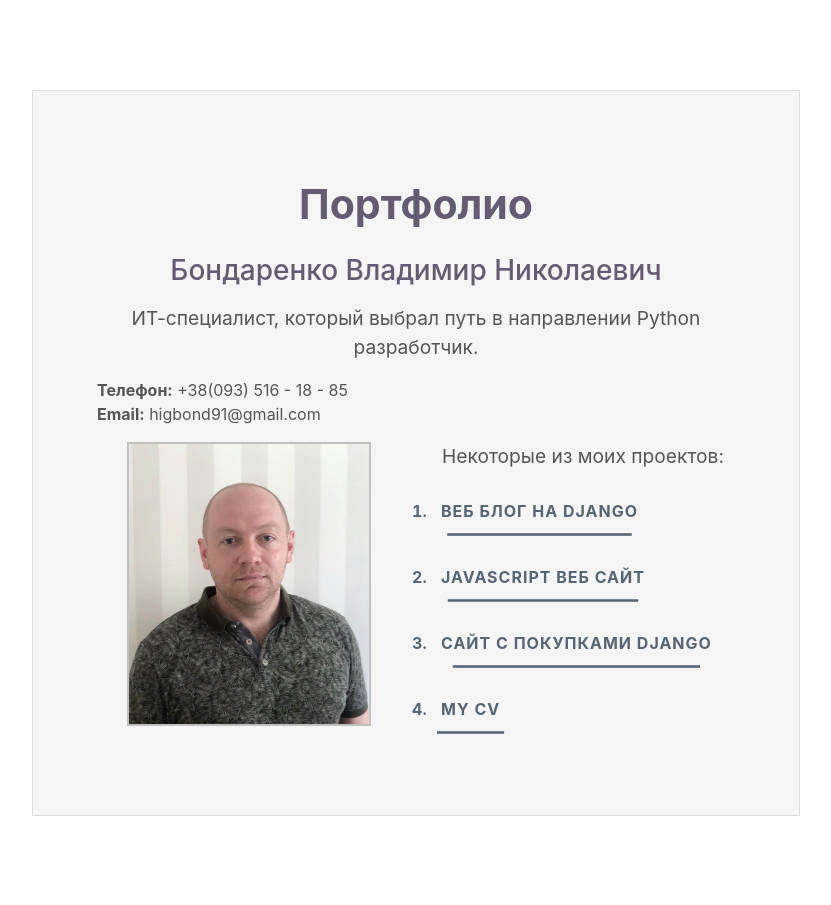
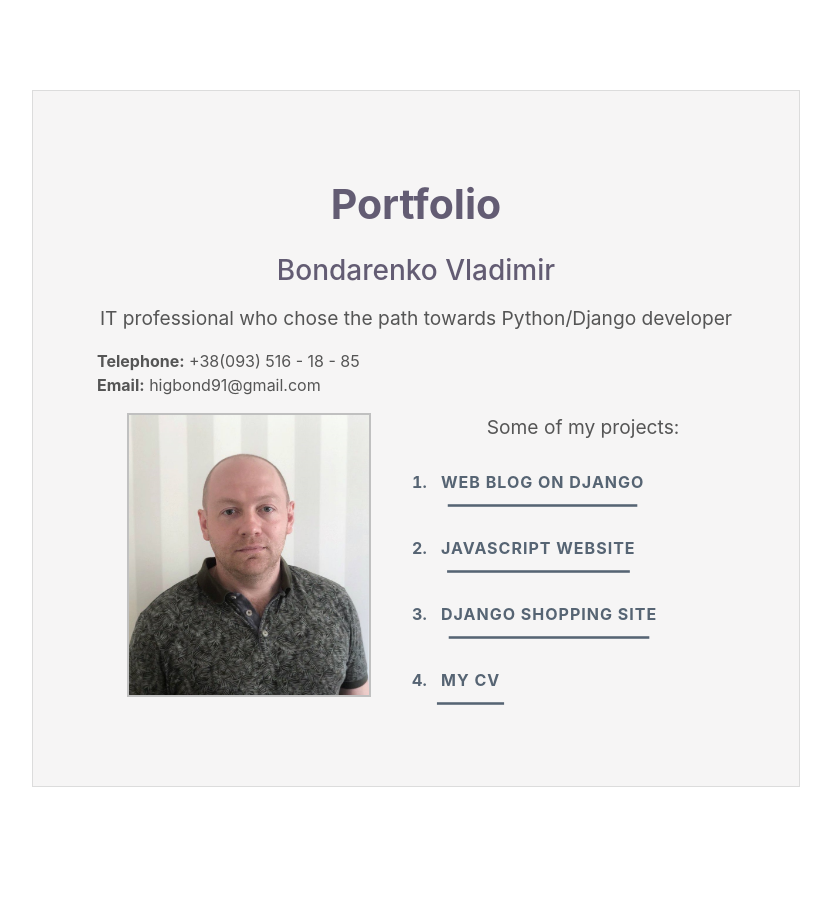
Before and after one commit to Higbond/potfolio, a Django app: page / in a window 1280 px wide. Shown: the whole page, without its empty margins (224-1055 px from the left). After the commit the page ends 787 px from the top, so only its background shows below. Run offline with Django 3.2, Linux system fonts and the light colour scheme.

Commit message:
first commit

```diff
--- a/main/templates/main/home.html
+++ b/main/templates/main/home.html
@@ -11,11 +11,11 @@
 </head>
 <body>
   <div class="panel">
-		<h1 class="heading">Портфолио</h1>
-		<h3 class="heading">Бондаренко Владимир Николаевич</h3>
-			<p>ИТ-специалист, который выбрал путь в направлении Python разработчик.</p>
+		<h1 class="heading">Portfolio</h1>
+		<h3 class="heading">Bondarenko Vladimir </h3>
+			<p>IT professional who chose the path towards Python/Django developer</p>
   		<ul class="text-left">
-  		  <li><b>Телефон:</b> +38(093) 516 - 18 - 85</li>
+  		  <li><b>Telephone:</b> +38(093) 516 - 18 - 85</li>
   		  <li><b>Email:</b> higbond91@gmail.com</li>
   		</ul>
 
@@ -24,12 +24,12 @@
 	        <img src="{% static 'img/portfolio.jpg' %}" class="userAnketa" alt="Фото">
 	      </div>
 	      <div class="col-md-6">
-	        <p class="left-text">Некоторые из моих проектов:</p>
+	        <p class="left-text">Some of my projects:</p>
 	        <ol class="text-left cl-effect-7">
-	          <li><a href="https://budgrand.herokuapp.com/" title="Посетить сайт">Веб блог на Django</a></li>
-	          <li><a href="https://budgrand.herokuapp.com/" title="Посетить сайт">JavaScript веб сайт</a></li>
-	          <li><a href="#" title="Посетить сайт">Сайт с покупками Django</a></li>
-				<li><a href="#" title="Посетить сайт">My CV</a></li>
+	          <li><a href="https://budgrand.herokuapp.com/" title="Посетить сайт">Web blog on Django</a></li>
+	          <li><a href="https://budgrand.herokuapp.com/" title="Посетить сайт">JavaScript website</a></li>
+	          <li><a href="#" title="Посетить сайт">Django Shopping Site</a></li>
+				<li><a href="https://github.com/Higbond/My-CV" title="Посетить сайт">My CV</a></li>
 	        </ol>
 	      </div>
 	    </div>
```
